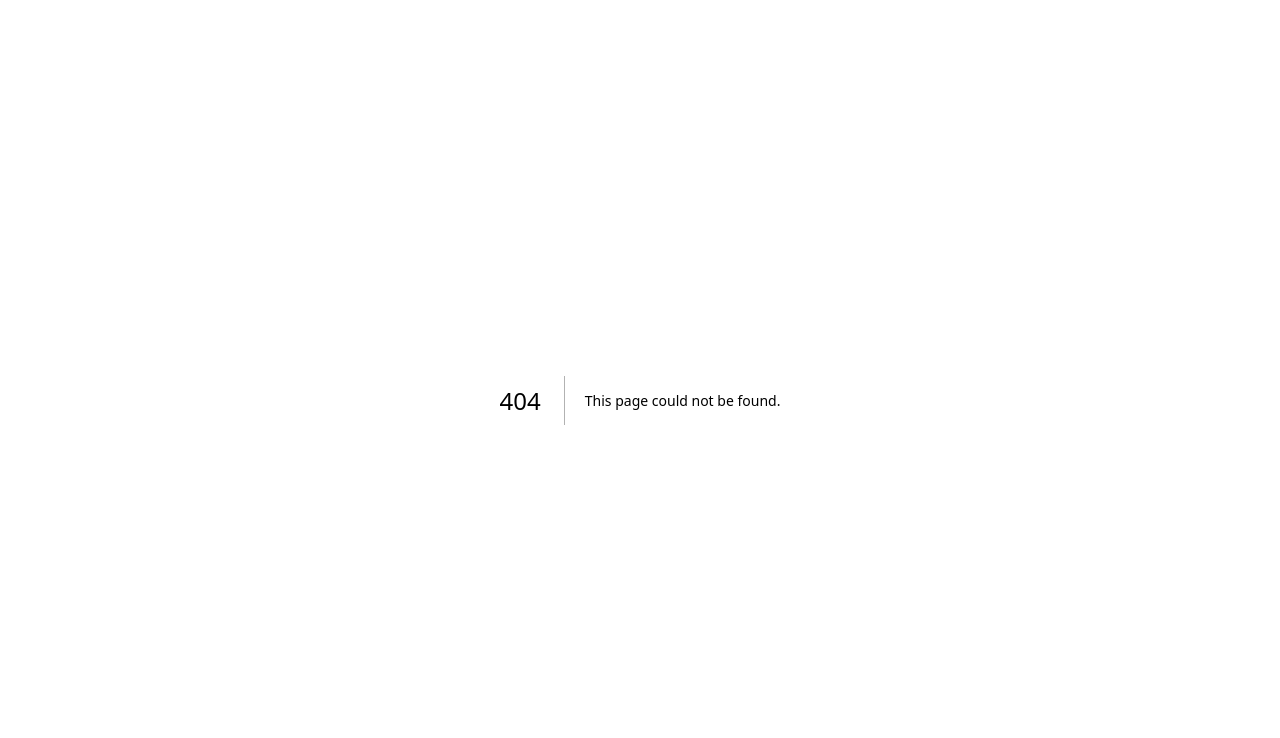
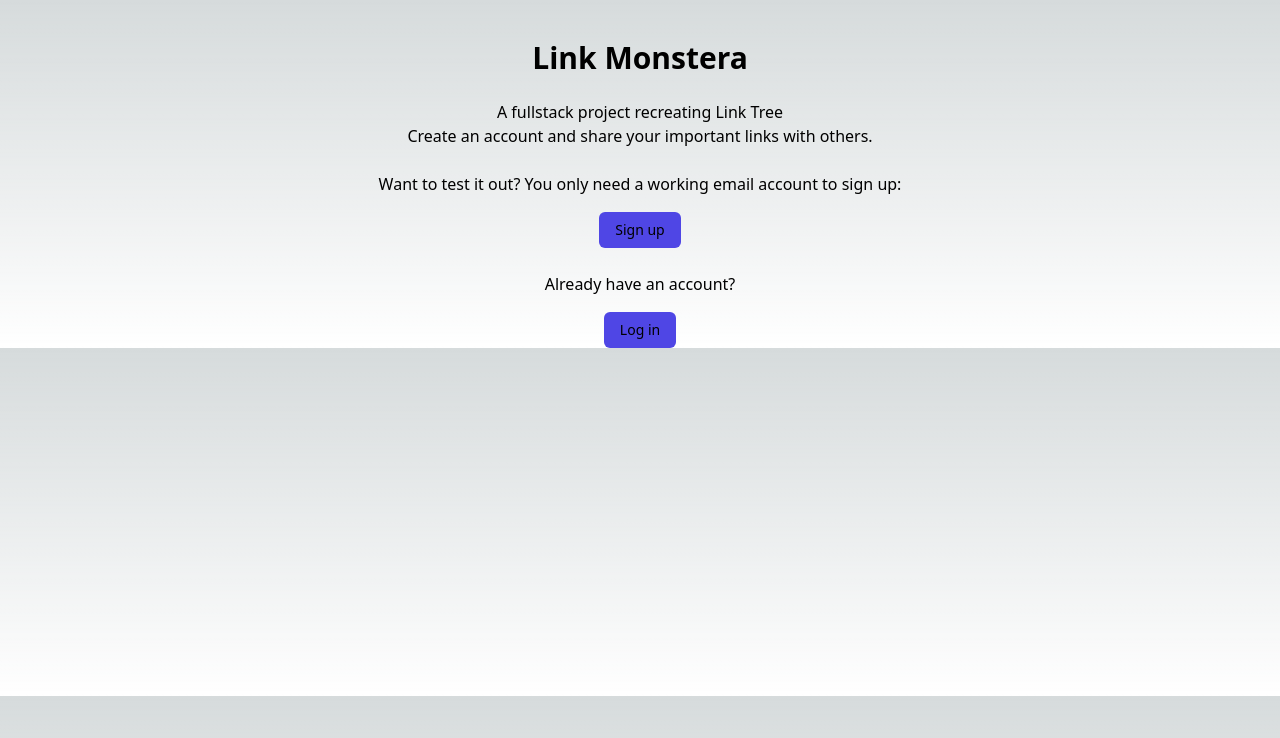
Before and after one commit to AdrianaMoralesQ/link-monstera, a Next.js app: page / in a window 1280 px wide. Before the commit this address had no page. Shown: the top 738 px of the page. Built offline with nearby package versions, Linux system fonts and the light colour scheme.

Commit message:
added landing page, functional

```diff
--- /dev/null
+++ b/pages/index.tsx
@@ -0,0 +1,31 @@
+import Link from "next/link";
+
+const Landing = () => {
+	return (
+		<div className="flex flex-col e-full justify-center items-center mt-4">
+			<h1 className="text-3xl font-bold mt-6">Link Monstera</h1>
+			<h3 className="mt-6"> A fullstack project recreating Link Tree</h3>
+			<h3>Create an account and share your important links with others.</h3>
+			<h3 className="mt-6">
+				Want to test it out? You only need a working email account to sign up:
+			</h3>
+			<Link
+				href="/signup"
+				type="button"
+				className="inline-flex items-center rounded-md border-transparent bg-indigo-600 px-4 py-2 text-sm mt-4"
+			>
+				Sign up
+			</Link>
+			<h3 className="mt-6">Already have an account?</h3>
+			<Link
+				href="/login"
+				type="button"
+				className="inline-flex items-center rounded-md border-transparent bg-indigo-600 px-4 py-2 text-sm mt-4"
+			>
+				Log in{" "}
+			</Link>
+		</div>
+	);
+};
+
+export default Landing;
```
